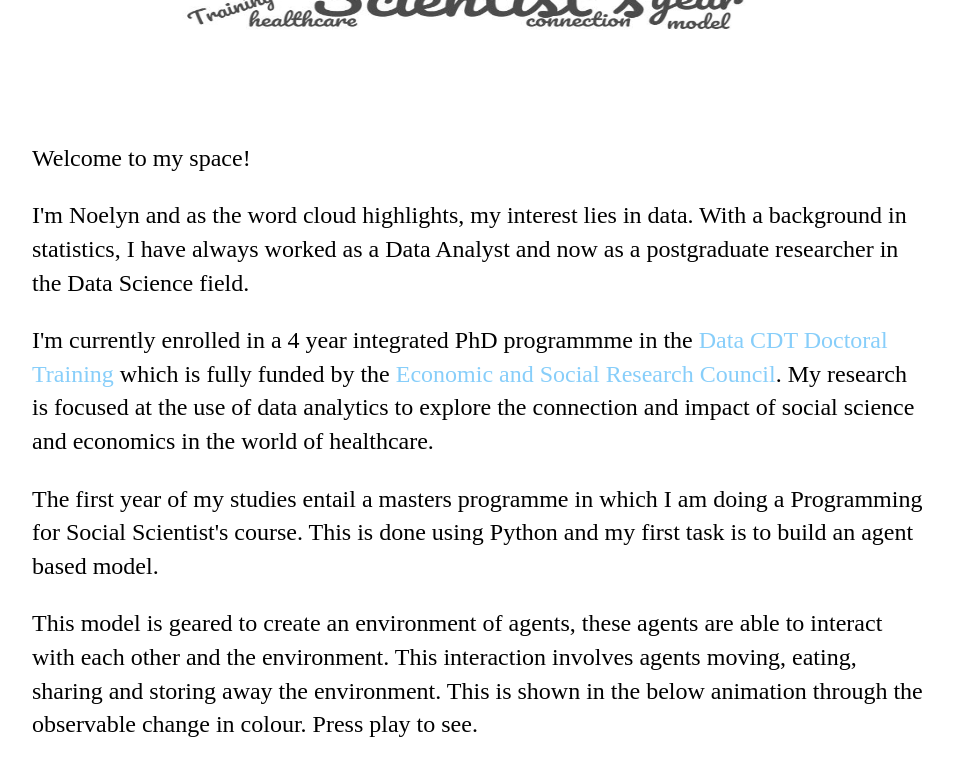
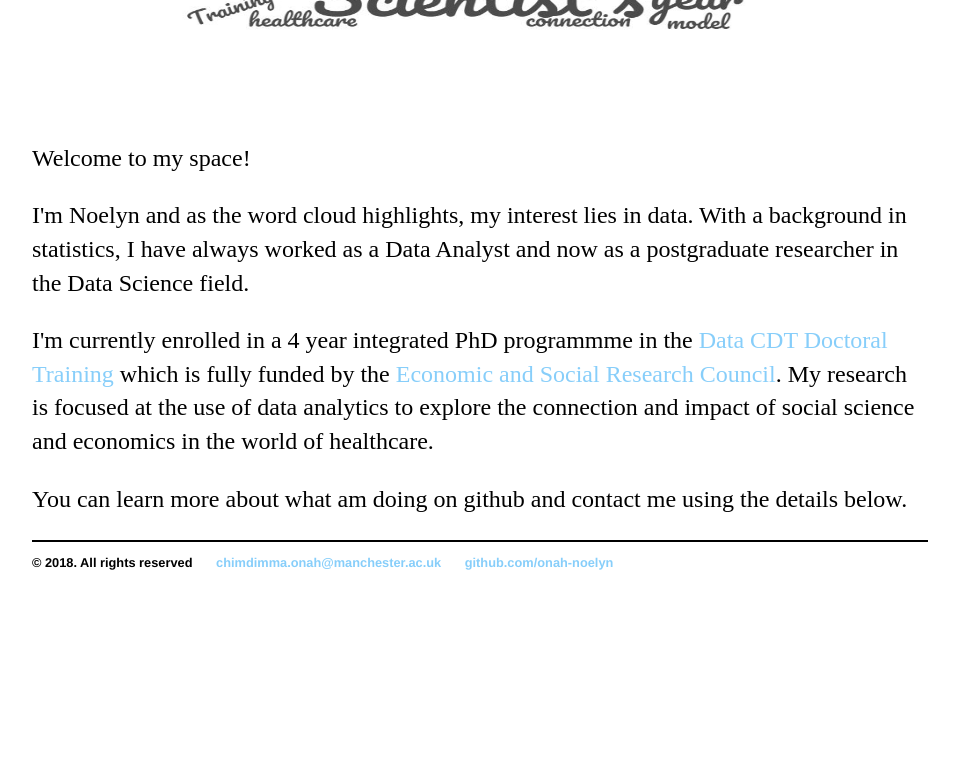
Before and after one commit to Onah-Noelyn/Onah-Noelyn.github.io, a Jekyll site: the page built from index.html, in a window 1280 px wide and 1400 px high, scrolled down 492 px. Shown: the top 766 px of the window, without its empty margins (160-1119 px from the left). Built offline with Jekyll 4.4.1, drawn with Linux system fonts in a browser that asks for light colours; after the commit the page ends 1122 px from its top, so only the background shows below that; some of the changed text lies outside the part shown; grey boxes are pictures that could not be loaded.

Commit message:
moved to projects

```diff
--- a/index.html
+++ b/index.html
@@ -13,28 +13,7 @@
 	<p>Welcome to my space! </p>
 	<p>I'm Noelyn and as the word cloud highlights, my interest lies in data. With a background in statistics, I have always worked as a Data Analyst and now as a postgraduate researcher in the Data Science field.  </p>
 	<p>I'm currently enrolled in a 4 year integrated PhD programmme in the <a href="https://datacdt.org/">Data CDT Doctoral Training</a> which is fully funded by the <a href="http://www.esrc.ac.uk/">Economic and Social Research Council</a>. My research is focused at the use of data analytics to explore the connection and impact of social science and economics in the world of healthcare. </p>
-        <p>The first year of my studies entail a masters programme in which I am doing a Programming for Social Scientist's course. This is done using Python and my first task is to build an agent based model. </p>
-	<p>This model is geared to create an environment of agents, these agents are able to interact with each other and the environment. This interaction involves agents moving, eating, sharing and storing away the environment. This is shown in the below animation through the observable change in colour. Press play to see.</p>
 
-	<div style="text-align:center";"background-color: white";>
-		<button onclick="playPause()">Play</button>
-	        <video id="animation" width="750" height="440" control>
-			<source src="ABM_animation.mp4" type="video/mp4">
-			<source src="ABM_animation.ogg" type="video/ogg">
-                        Your browser does not support the video tag.
-                </video>
-	</div>
-	<script>
-        var agents = document.getElementById("animation");
-        function playPause() {
-        	if (agents.paused)
-        	    agents.play();
-        	else
-        	    agents.pause();
-       	}
-	</script>
-
-	<p>The code written for this can be found in my <a href="https://github.com/Onah-Noelyn/Agent_Based_Model">github repositary</a> </p>
 	<p>You can learn more about what am doing on github and contact me using the details below. </p>
 	</div>
 </div>
```
